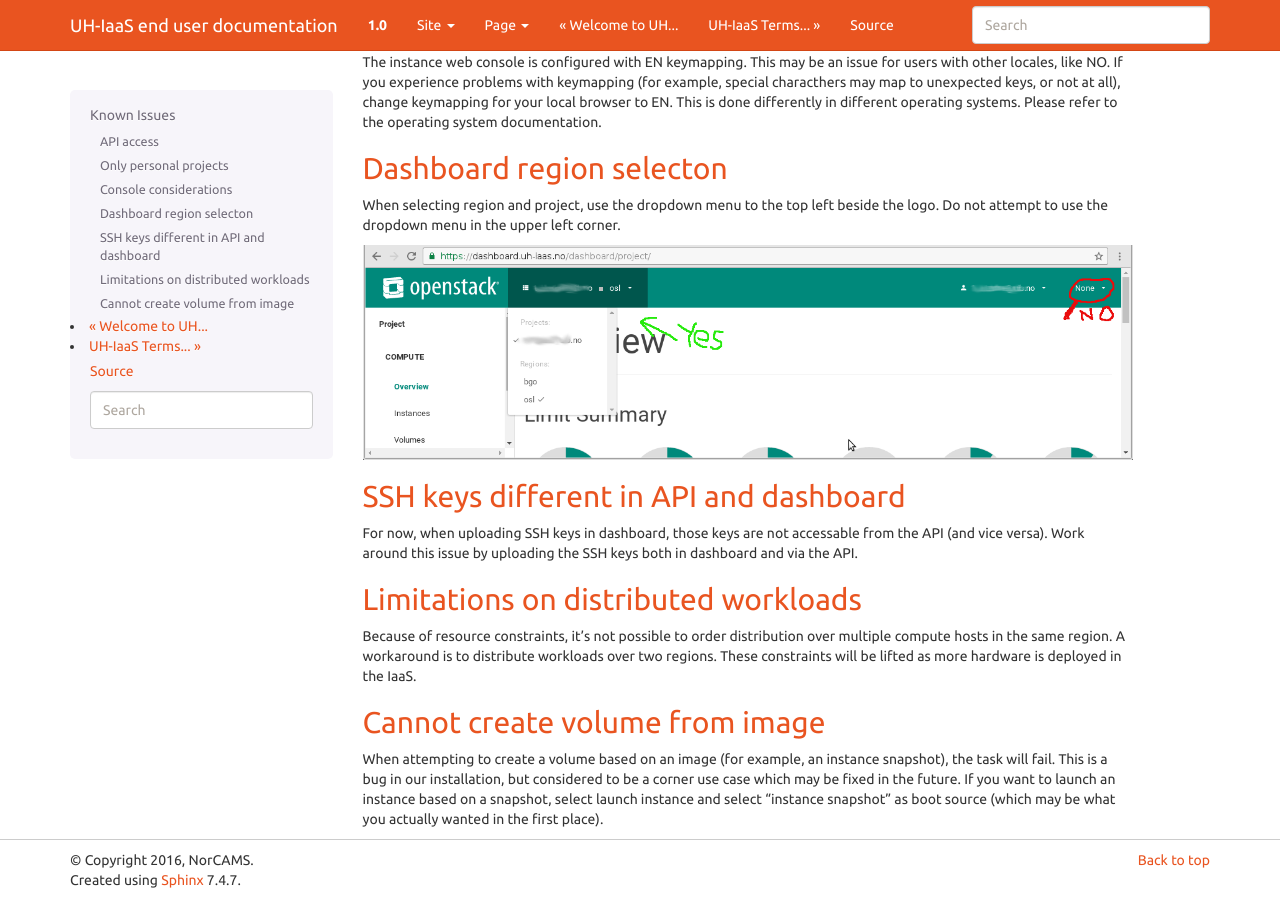
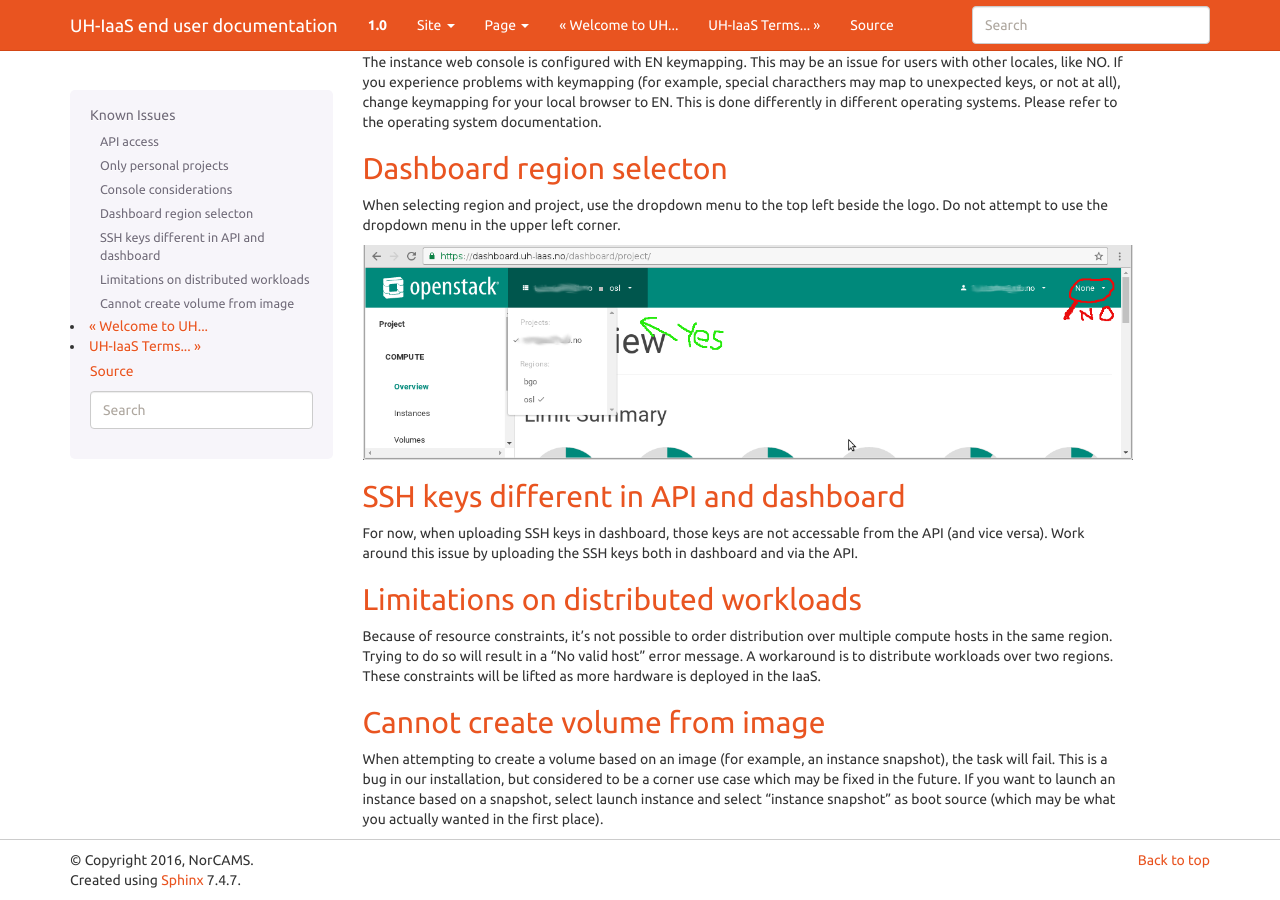
Before and after one commit to norcams/docs-enduser, a Sphinx documentation site: the page built from docs/known-issues.rst, in a window 1280 px wide and 900 px high, scrolled down 595 px. Built offline with Sphinx 7.4.7, drawn with Linux system fonts in a browser that asks for light colours.

Commit message:
Update discription of error message

```diff
--- a/docs/known-issues.rst
+++ b/docs/known-issues.rst
@@ -57,9 +57,10 @@ Limitations on distributed workloads
 ------------------------------------
 
 Because of resource constraints, it's not possible to order distribution over
-multiple compute hosts in the same region. A workaround is to distribute
-workloads over two regions. These constraints will be lifted as more hardware
-is deployed in the IaaS.
+multiple compute hosts in the same region. Trying to do so will result in a
+"No valid host" error message. A workaround is to distribute workloads over
+two regions. These constraints will be lifted as more hardware is deployed in
+the IaaS.
 
 
 Cannot create volume from image
```
